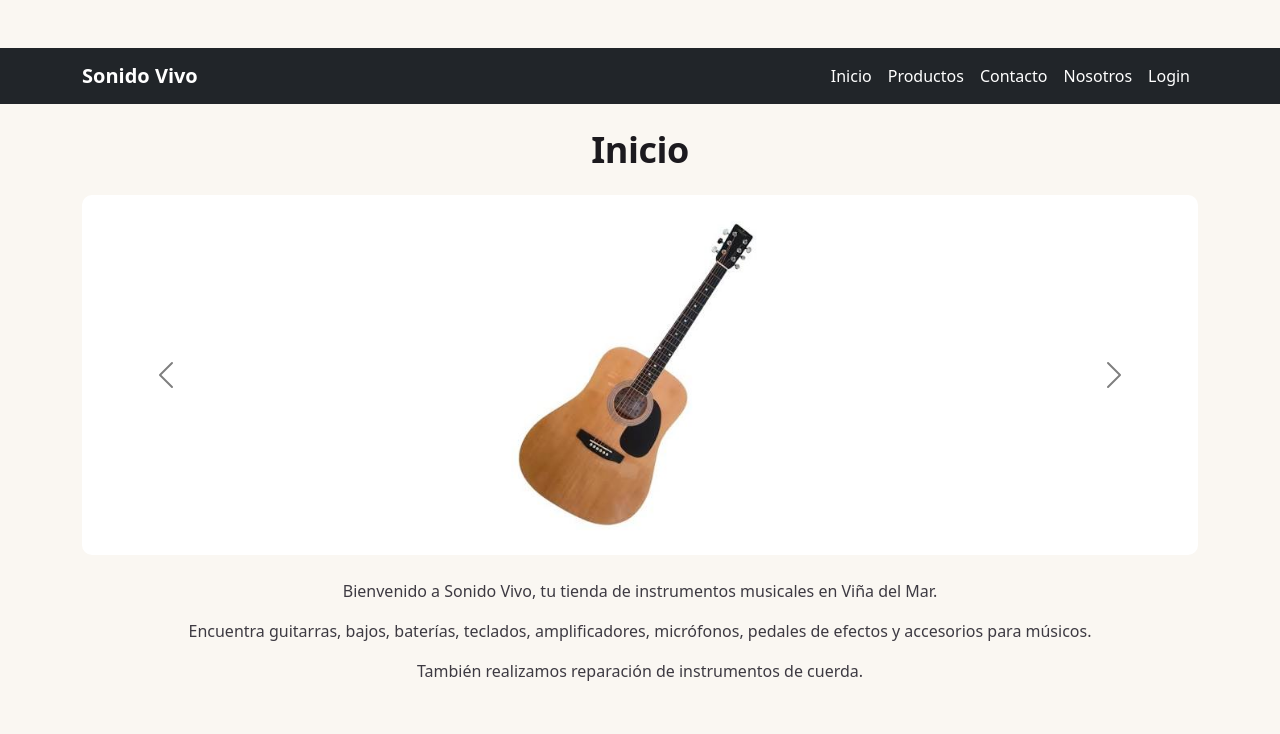
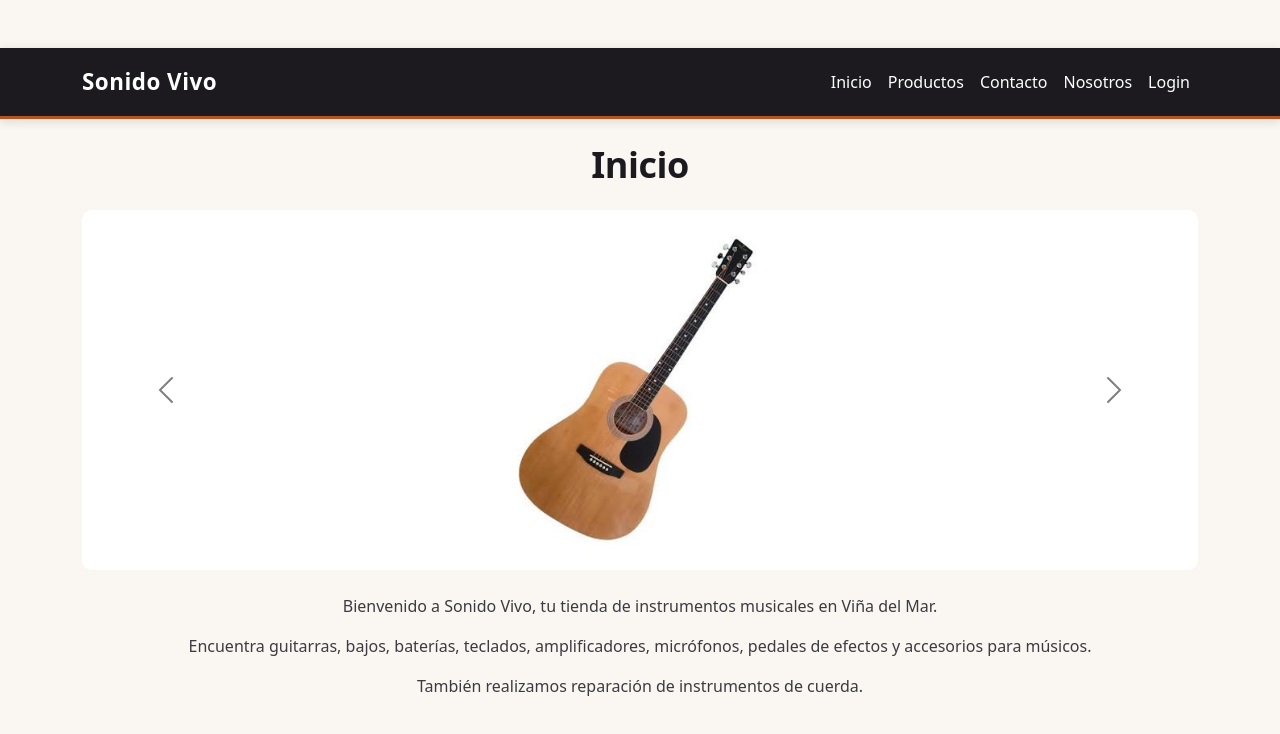
Before and after one commit to SYST3M644/SONIDO_VIVO_PROJECTO, a React (Vite) app: page / in a window 1280 px wide. Shown: the top 734 px of the page. Built offline with nearby package versions, Linux system fonts and the light colour scheme.

Commit message:
Usar los colores de la marca en la barra

```diff
--- a/src/App.css
+++ b/src/App.css
@@ -39,3 +39,31 @@
         height: 220px;
     }
 }
+
+.barra-navegacion {
+    background-color: var(--sv-carbon);
+    border-bottom: 3px solid var(--sv-caoba);
+    box-shadow: 0 2px 10px rgba(28, 26, 31, 0.15);
+    padding-top: 12px;
+    padding-bottom: 12px;
+}
+
+.barra-navegacion .navbar-brand {
+    color: #ffffff;
+    font-size: 1.4rem;
+    letter-spacing: 0.5px;
+}
+
+.barra-navegacion .navbar-brand:hover {
+    color: var(--sv-laton);
+}
+
+.barra-navegacion .nav-link {
+    color: #ffffff;
+    padding-left: 14px;
+    padding-right: 14px;
+}
+
+.barra-navegacion .nav-link:hover {
+    color: var(--sv-laton);
+}
--- a/src/componentes/organismos/Navbar.tsx
+++ b/src/componentes/organismos/Navbar.tsx
@@ -11,9 +11,9 @@ function Navbar() {
     };
 
     return(
-        <nav className="navbar navbar-expand-lg bg-dark" data-bs-theme="dark">
+        <nav className="navbar navbar-expand-lg barra-navegacion" data-bs-theme="dark">
             <div className="container">
-                <Link className="navbar-brand text-white fw-semibold" to="/">
+                <Link className="navbar-brand fw-semibold" to="/">
                     Sonido Vivo
                 </Link>
 
@@ -31,29 +31,29 @@ function Navbar() {
 
                 <div className="collapse navbar-collapse" id="menuPrincipal">
                     <div className="navbar-nav ms-auto align-items-lg-center">
-                        <Link className="nav-link text-white" to="/">
+                        <Link className="nav-link" to="/">
                             Inicio
                         </Link>
 
-                        <Link className="nav-link text-white" to="/productos">
+                        <Link className="nav-link" to="/productos">
                             Productos
                         </Link>
 
-                        <Link className="nav-link text-white" to="/contacto">
+                        <Link className="nav-link" to="/contacto">
                             Contacto
                         </Link>
 
-                        <Link className="nav-link text-white" to="/nosotros">
+                        <Link className="nav-link" to="/nosotros">
                             Nosotros
                         </Link>
 
                         {usuario === null ? (
-                            <Link className="nav-link text-white" to="/login">
+                            <Link className="nav-link" to="/login">
                                 Login
                             </Link>
                         ) : (
                             <>
-                                <span className="nav-link text-white">
+                                <span className="nav-link">
                                     {usuario.nombre} ({usuario.rol})
                                 </span>
 
```
